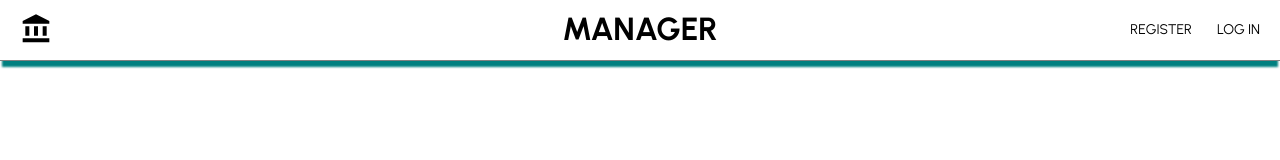
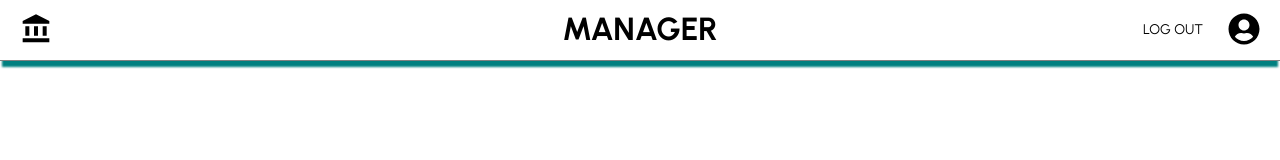
Before and after one commit to crisar0790/CHALLENGE-FULL-STACK, a React (Create React App) app in the folder client/: page / in a window 1280 px wide. Shown: the top 160 px of the page. Built offline with nearby package versions, Linux system fonts and the light colour scheme.

Commit message:
creación del archivo PopupLogout

```diff
--- a/client/src/components/Navbar.jsx
+++ b/client/src/components/Navbar.jsx
@@ -4,6 +4,7 @@ import { MdAccountBalance } from 'react-icons/md';
 import { FaUserCircle } from 'react-icons/fa';
 import Register from './Register';
 import Login from './Login';
+import PopupLogout from './PopupLogout';
 
 const Container = styled.div`
     height: 60px;
@@ -48,9 +49,10 @@ const MenuItem = styled.div`
 `;
 
 const Navbar = () => {
-    const user = false;
+    const user = true;
     const [showRegister, setShowRegister] = useState(false);
     const [showLogin, setShowLogin] = useState(false);
+    const [showLogout, setShowLogout] = useState(false);
 
     return (
         <Container>
@@ -64,7 +66,7 @@ const Navbar = () => {
                 {
                     user ?
                         <Right>
-                            <MenuItem>LOG OUT</MenuItem>
+                            <MenuItem onClick={() => setShowLogout(true)}>LOG OUT</MenuItem>
                             <FaUserCircle style={{ fontSize: "2em", paddingLeft: "25px", cursor: "pointer" }} />
                         </Right>
                         :
@@ -75,6 +77,7 @@ const Navbar = () => {
                 }
                 <Register showRegister={showRegister} onClose={() => setShowRegister(false)} />
                 <Login showLogin={showLogin} onClose={() => setShowLogin(false)} register={() => {setShowLogin(false); setShowRegister(true)}} />
+                <PopupLogout showLogout={showLogout} onClose={() => setShowLogout(false)} />
             </Wrapper>
         </Container>
     )
--- /dev/null
+++ b/client/src/components/PopupLogout.jsx
@@ -0,0 +1,72 @@
+import React from 'react';
+import styled from "styled-components";
+
+const Container = styled.div`
+    min-height: 100vh;
+    width: 100%;
+    position: fixed;
+    left: 0;
+    top: 0;
+    bottom: 0;
+    right: 0;
+    background: linear-gradient(rgba(0, 0, 0, 0.2), rgba(0, 0, 0, 0.2));
+    display: flex;
+    align-items: center;
+    justify-content: center;
+`;
+
+const Wrapper = styled.div`
+    width: 40%;
+    padding: 20px;
+    background-color: white;
+    border: 1px solid gray;
+    position: relative;
+    box-sizing: border-box;
+    overflow: hidden;
+    font-size: 1.3rem;
+`;
+
+const Title = styled.h1`
+    font-size: 24px;
+    font-weight: 300;
+    text-align: center;
+`;
+
+const Question = styled.p`
+    text-align: center;
+    margin: 1.5em 0;
+`;
+
+const ButtonContainer = styled.div`
+    display: flex;
+    justify-content: space-between;
+`;
+
+const Button = styled.button`
+    min-width: 40%;
+    margin: 10px 5px;
+    border: 1px solid teal;
+    padding: 15px 20px;
+    background-color: white;
+    color: teal;
+    font-weight: 700;
+    cursor: pointer;
+`;
+
+const PopupLogout = ({ showLogout, onClose }) => {
+    if(!showLogout) return null;
+    return (
+        <Container>
+            <Wrapper>
+                <Title>LOG OUT</Title>
+                <Question>Are you sure you want to log out?</Question>
+                <ButtonContainer>
+                    <Button onClick={onClose} >Cancel</Button>
+                    <Button>LOG OUT</Button>
+                </ButtonContainer>
+            </Wrapper>
+        </Container>
+    )
+}
+
+export default PopupLogout;
```
